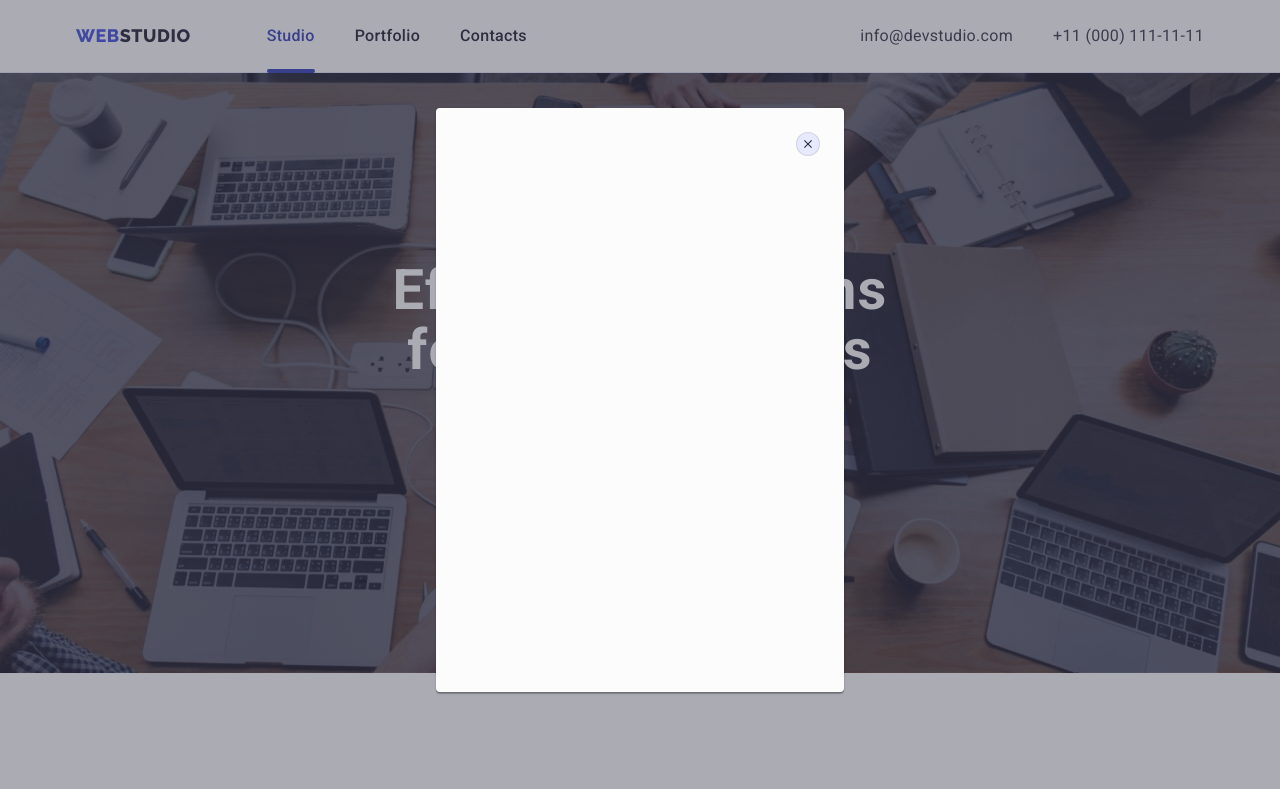
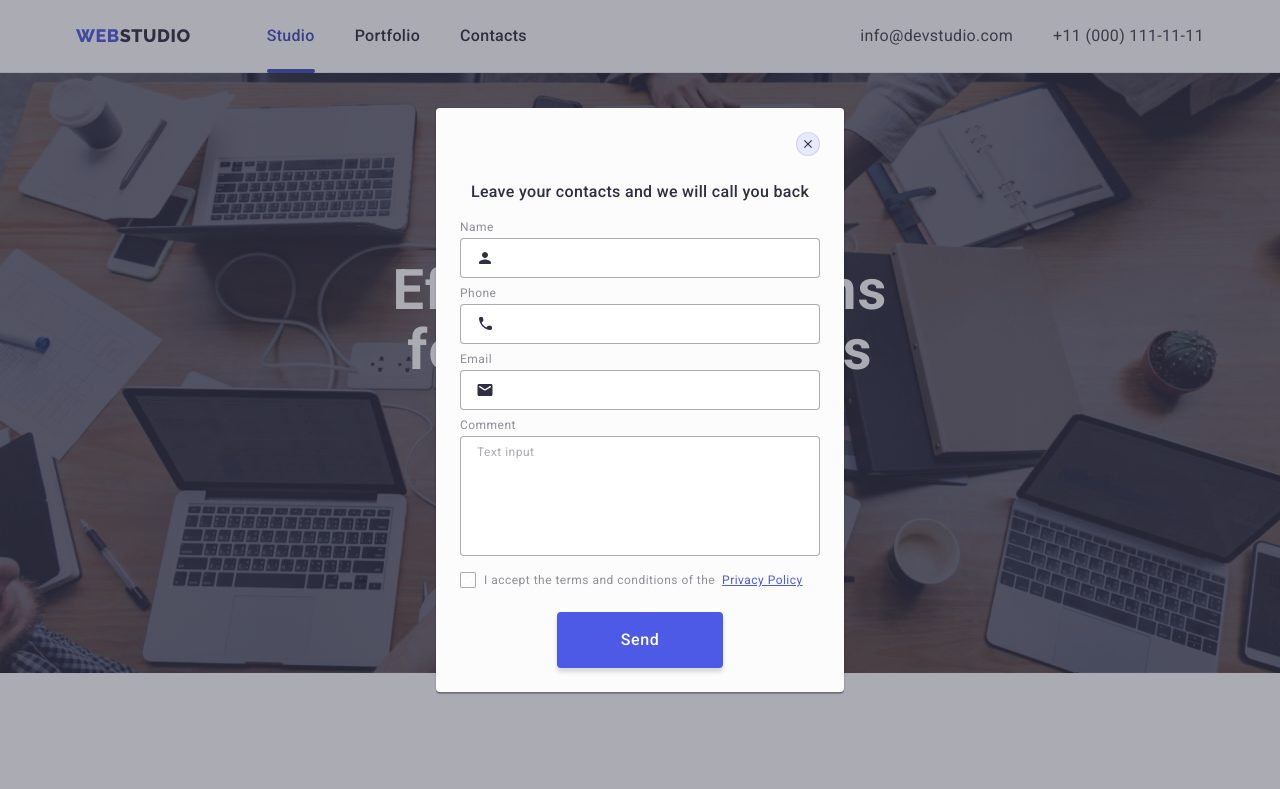
Before and after one commit to KorotunYura/goit-markup-hw-06, a plain HTML site: page index.html in a window 1280 px wide. Both pictures are taken after a click on the button "Order Service". Shown: the top 789 px of the page. Drawn offline with nearby package versions, Linux system fonts and the light colour scheme.

Commit message:
Update index.html

```diff
--- a/index.html
+++ b/index.html
@@ -484,6 +484,7 @@
               digital marketing & growth solutions.
             </p>
           </div>
+
           <div class="container-social-media">
             <p class="footer-social-media">Social media</p>
             <ul class="social-media-list list">
@@ -537,9 +538,35 @@
               </li>
             </ul>
           </div>
+
+          <div class="container-footer-form">
+            <p class="footer-form-desc">Subscribe</p>
+            <form class="footer-form">
+              <input
+                class="footer-form-input"
+                type="email"
+                name="user_email"
+                placeholder="E-mail"
+                required
+              />
+              <button type="submit" class="footer-form-btn">
+                Subscribe
+                <svg
+                  class="footer-form-btn-icon"
+                  aria-label="icon-footer-btn"
+                  width="24"
+                  height="24"
+                >
+                  <use href="./images/sprite.svg#icon-footer-btn"></use>
+                </svg>
+              </button>
+            </form>
+          </div>
         </div>
       </div>
     </footer>
+
+    <!---------------------------- Modal Window ------------------------------>
     <div class="backdrop is-hidden" data-modal>
       <div class="modal">
         <button type="button" class="modal-close-btn" data-modal-close>
@@ -552,8 +579,116 @@
             <use href="./images/sprite.svg#icon-close-modal"></use>
           </svg>
         </button>
+        <!-------------------------- /Modal Window ---------------------------->
+
+        <!---------------------------- Modal Form ----------------------------->
+        <p class="modal-form-desc">
+          Leave your contacts and we will call you back
+        </p>
+        <form class="modal-form">
+          <label class="modal-form-field">
+            <span class="modal-form-input-desc">Name</span>
+            <span class="container-modal-form-input">
+              <input
+                type="text"
+                name="user_name"
+                class="modal-form-input"
+                required
+                pattern="^[a-zA-Zа-яА-ЯіІїЇ]+$"
+                minlength="2"
+              />
+              <svg
+                aria-label="icon-person"
+                class="modal-form-input-icon"
+                width="18"
+                height="24"
+              >
+                <use href="./images/sprite.svg#icon-person"></use>
+              </svg>
+            </span>
+          </label>
+
+          <label class="modal-form-field">
+            <span class="modal-form-input-desc">Phone</span>
+            <span class="container-modal-form-input">
+              <input
+                type="tel"
+                name="user_phone"
+                class="modal-form-input"
+                required
+                pattern="[0-9]{3}-[0-9]{3}-[0-9]{2}-[0-9]{2}"
+                title="xxx-xxx-xx-xx"
+                minlength="12"
+                maxlength="12"
+              />
+              <svg
+                aria-label="icon-phone"
+                class="modal-form-input-icon"
+                width="18"
+                height="24"
+              >
+                <use href="./images/sprite.svg#icon-phone"></use>
+              </svg>
+            </span>
+          </label>
+
+          <label class="modal-form-field">
+            <span class="modal-form-input-desc">Email</span>
+            <span class="container-modal-form-input">
+              <input
+                type="email"
+                name="user_email"
+                class="modal-form-input"
+                required
+              />
+              <svg
+                aria-label="icon-email"
+                class="modal-form-input-icon"
+                width="18"
+                height="24"
+              >
+                <use href="./images/sprite.svg#icon-email"></use>
+              </svg>
+            </span>
+          </label>
+
+          <label class="modal-form-field-textarea">
+            <span class="modal-form-input-desc">Comment</span>
+            <textarea
+              name="user_message"
+              class="modal-form-message"
+              placeholder="Text input"
+            ></textarea>
+          </label>
+
+          <label class="container-modal-form-check">
+            <input
+              type="checkbox"
+              name="user_policy"
+              class="modal-form-check"
+            />
+            <span class="modal-form-check-desc"
+              >I accept the terms and conditions of the&nbsp;
+              <a class="modal-form-check-desc-link" href="">Privacy Policy</a>
+            </span>
+          </label>
+
+          <!-- <input
+            id="user-policy"
+            type="checkbox"
+            name="user_policy"
+            class="modal-form-check visually-hidden"
+          />
+          <label for="user-policy" class="modal-form-check-desc"
+            >I accept the terms and conditions of the&nbsp;
+            <a href="">Privacy Policy</a>
+          </label> -->
+
+          <button type="submit" class="modal-form-submit">Send</button>
+        </form>
       </div>
     </div>
     <script src="./js/modal.js"></script>
   </body>
 </html>
+<!---------------------------- /Modal Form ----------------------------->
```
